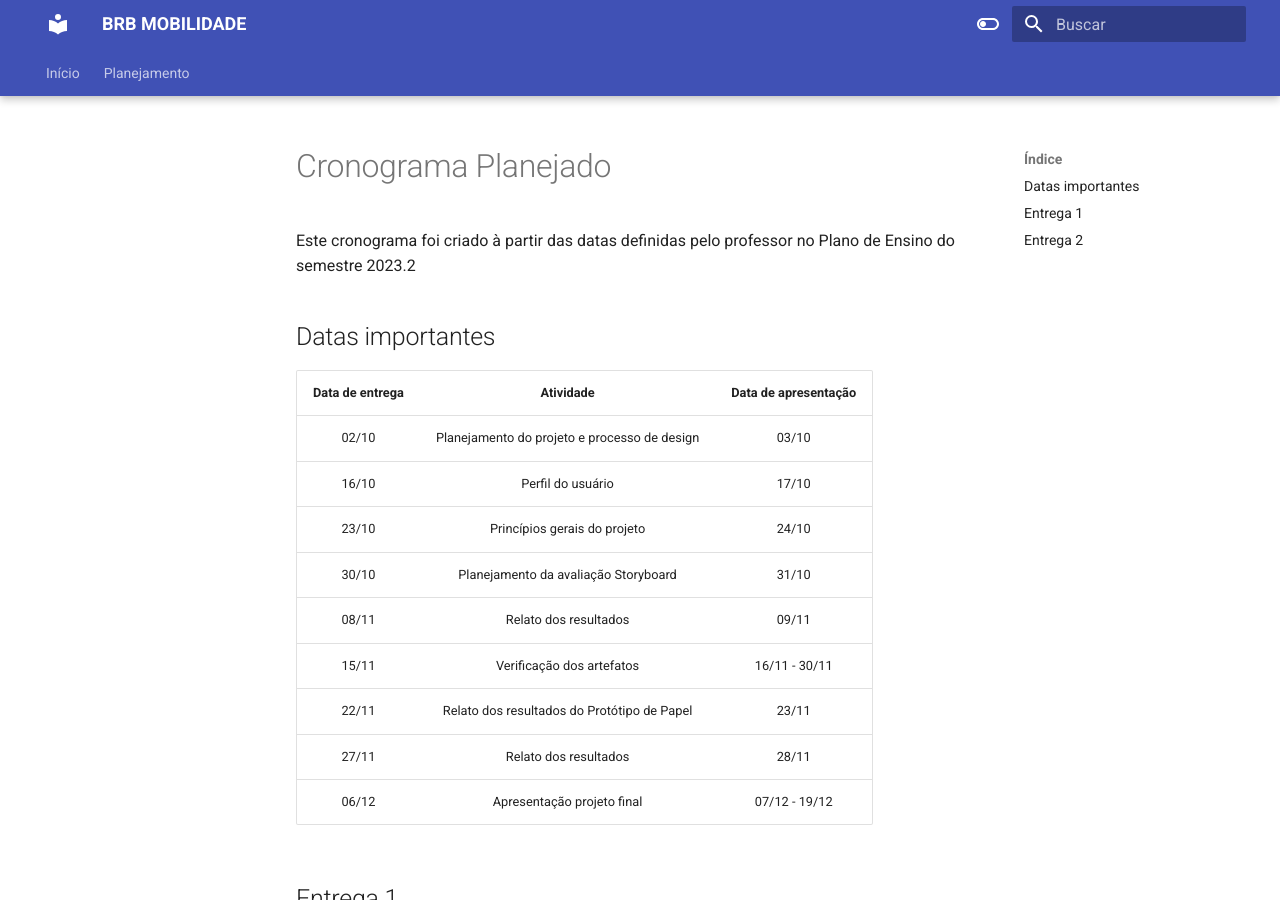
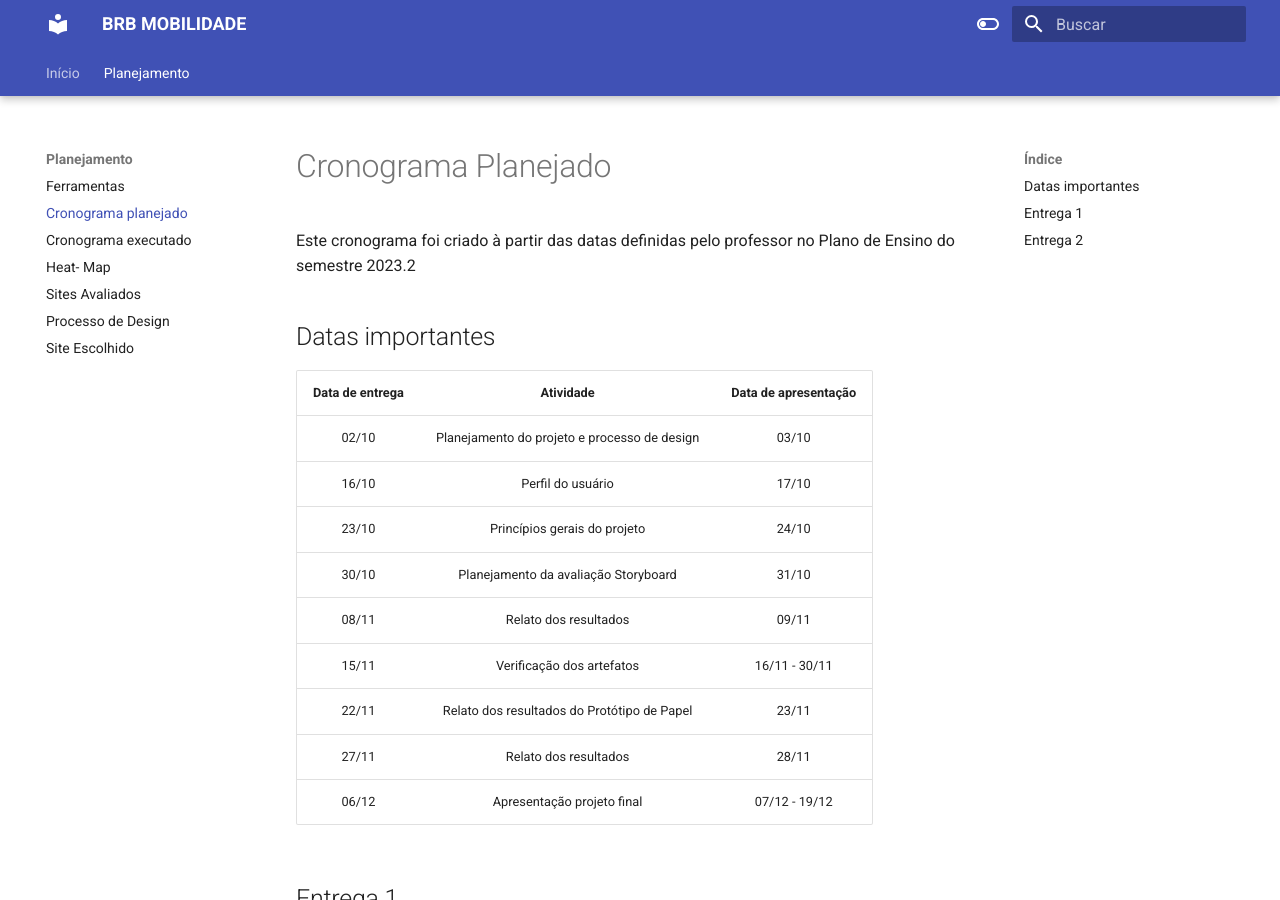
Before and after one commit to Interacao-Humano-Computador/2023.2--BRB-Mobilidade, an MkDocs documentation site: the page built from docs/cronogramas.md, in a window 1280 px wide and 900 px high. Built offline with MkDocs 1.6.1 and Material for MkDocs 9.7.7, drawn with Linux system fonts in a browser that asks for light colours; some of the changed lines change nothing that is shown.

Commit message:
Criação do cronograma planejado e executado
Co-authored-by: Artur Jackson <artur-jack@users.noreply.github.com>

```diff
--- a/mkdocs.yml
+++ b/mkdocs.yml
@@ -38,7 +38,7 @@ nav:
   - Início: index.md
   - Planejamento:
     - Ferramentas: ferramentas.md
-    - Cronograma planejado: cronogramas_planejado.md
+    - Cronograma planejado: cronogramas.md
     - Cronograma executado: cronograma_executado.md
     - Heat- Map: heat.md
     - Sites Avaliados: lista_Site.md
```
Also changed, not shown: docs/cronogramas.md (renamed from docs/cronograma_planejado.md).
